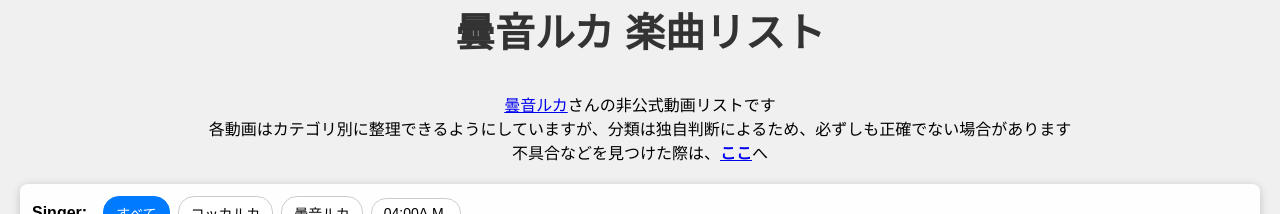
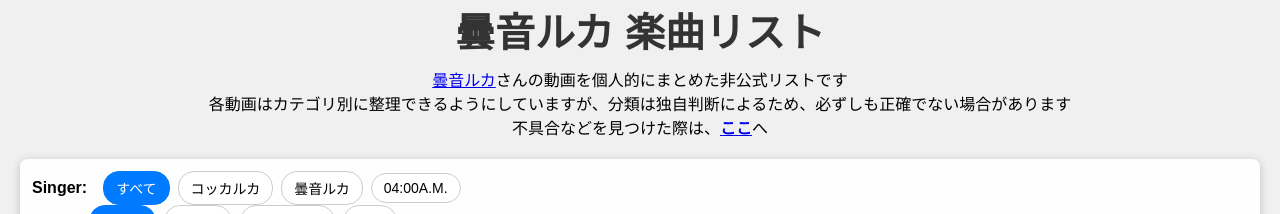
Before and after one commit to dueyZ/ruka-anne-music-list, a React (Vite) app: page / in a window 1280 px wide. Shown: the top 214 px of the page. Built offline with nearby package versions, Linux system fonts and the light colour scheme.

Commit message:
Correction of description

```diff
--- a/src/components/MusicMap.tsx
+++ b/src/components/MusicMap.tsx
@@ -155,9 +155,9 @@ export const MusicMap: React.FC = () => {
     >
       {/* ヘッダー領域 */}
       <div style={{ position: 'sticky', top: 0, backgroundColor: '#f0f0f0', zIndex: 20, padding: '1px' }}>
-        <h1 ref={titleRef}>曇音ルカ 楽曲リスト</h1>
-        <p style={{ textAlign: 'center', margin: '0 20px 20px' }}>
-          <a href="http://www.youtube.com/@anneruka9514" target="_blank" rel="noopener noreferrer">曇音ルカ</a>さんの非公式動画リストです<br />
+        <h1 ref={titleRef} style={{ marginBottom: 0 }}>曇音ルカ 楽曲リスト</h1>
+        <p style={{ textAlign: 'center', margin: '5px 20px 20px' }}>
+          <a href="http://www.youtube.com/@anneruka9514" target="_blank" rel="noopener noreferrer">曇音ルカ</a>さんの動画を個人的にまとめた非公式リストです<br />
           各動画はカテゴリ別に整理できるようにしていますが、分類は独自判断によるため、必ずしも正確でない場合があります<br />
           不具合などを見つけた際は、<a href="https://x.com/Dewey_g02" target="_blank" rel="noopener noreferrer"><strong>ここ</strong></a>へ
         </p>
```
